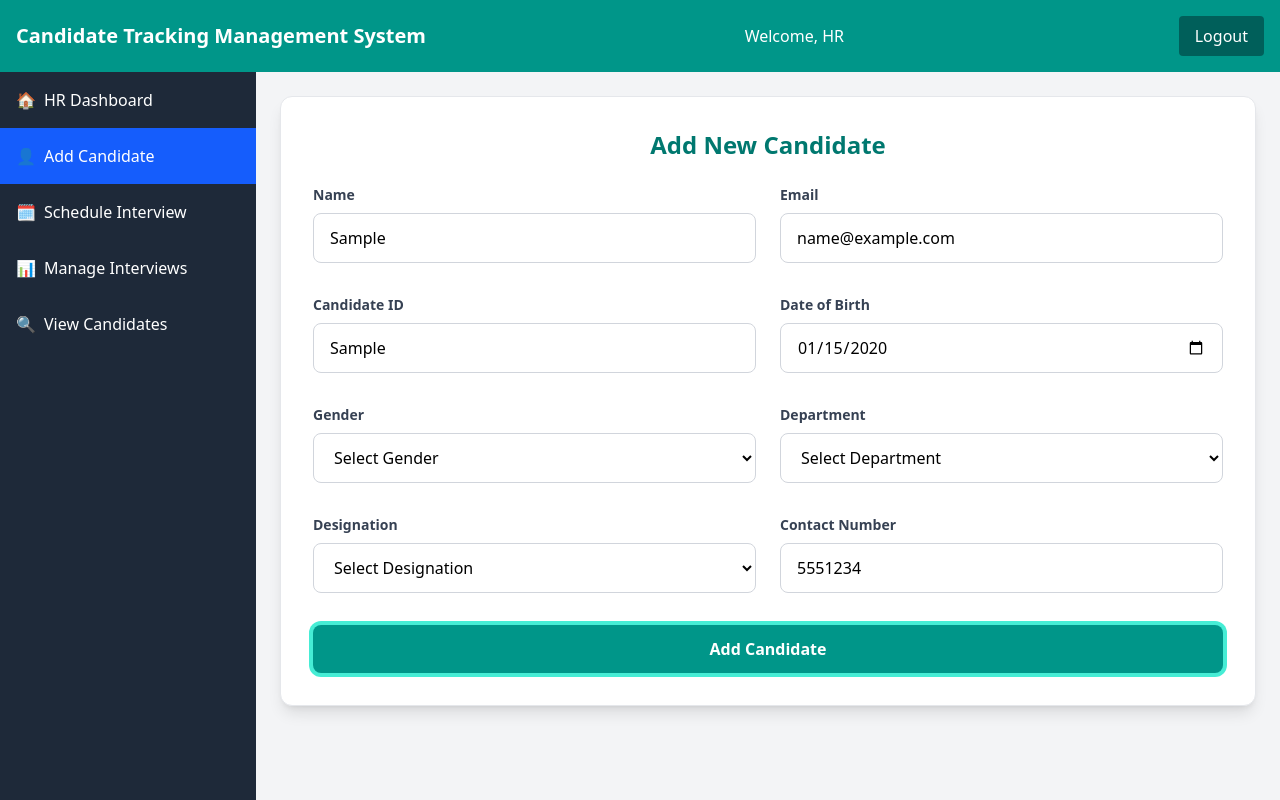
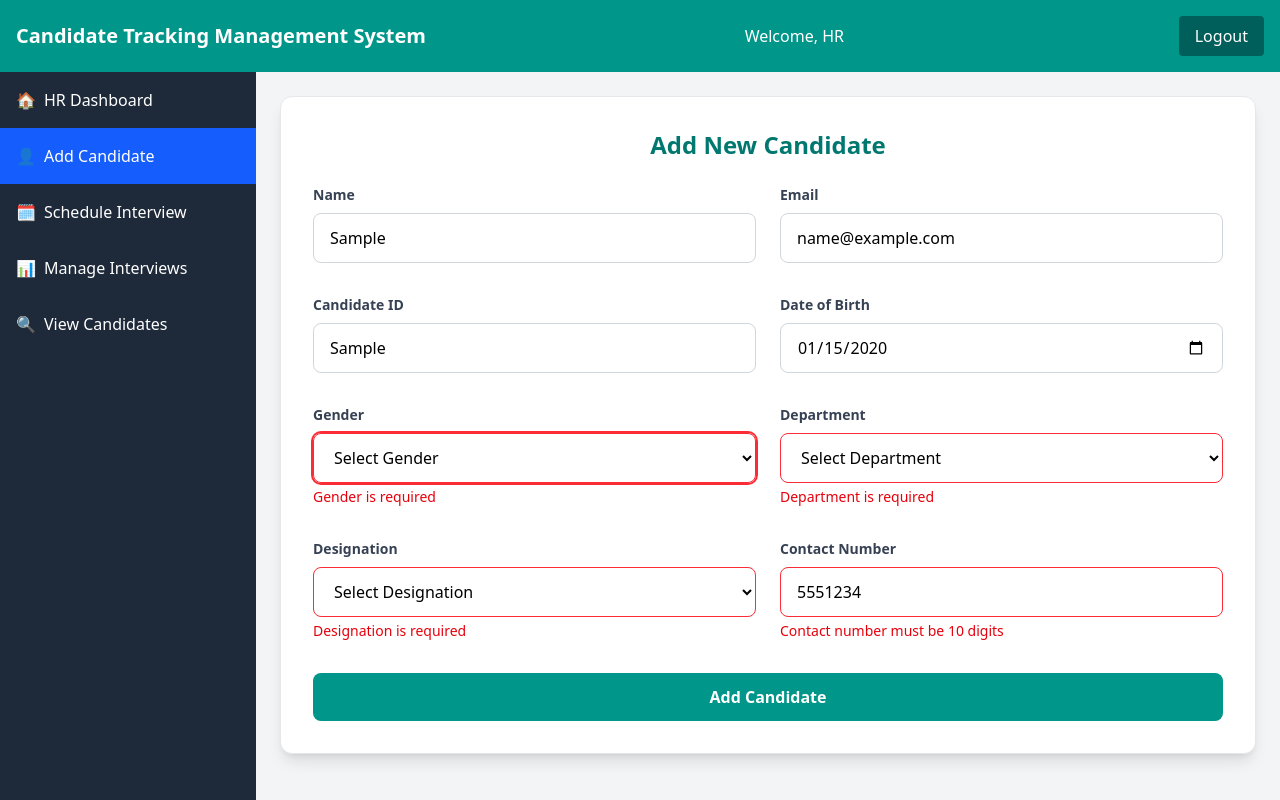
Before and after one commit to RansaraNS/CTMS-Frontend, a React (Vite) app in the folder frontend/: page /hr/add-candidate in a window 1280 px wide. Both pictures are taken after typing "Sample", "name@example.com", "Sample", "2020-01-15", "5551234" into the empty fields and a click on the button "Add Candidate". Built offline with nearby package versions, Linux system fonts and the light colour scheme.

Commit message:
Add validation and update

```diff
--- a/frontend/src/pages/HR/AddCandidate.jsx
+++ b/frontend/src/pages/HR/AddCandidate.jsx
@@ -1,8 +1,25 @@
 import React from 'react';
+import { useForm } from 'react-hook-form';
 import { useNavigate } from 'react-router-dom';
 
 const AddCandidate = () => {
   const navigate = useNavigate();
+  const {
+    register,
+    handleSubmit,
+    formState: { errors },
+    reset,
+  } = useForm({
+    mode: 'onBlur', // Validate on blur for better UX
+  });
+
+  const onSubmit = (data) => {
+
+    console.log('Form data:', data);
+
+
+    reset();
+  };
 
   const handleLogout = () => {
     localStorage.removeItem('role');
@@ -52,29 +69,57 @@ const AddCandidate = () => {
           <div className="flex-1 p-6">
             <div className="max-w-5xl mx-auto bg-white p-8 rounded-xl shadow-lg border border-gray-200">
               <h2 className="text-2xl font-bold text-teal-700 mb-6 text-center">Add New Candidate</h2>
-              <form className="space-y-8">
+              <form onSubmit={handleSubmit(onSubmit)} className="space-y-8">
                 <div className="grid grid-cols-2 gap-6">
                   <div>
                     <label className="block text-gray-700 text-sm font-semibold mb-2" htmlFor="name">
                       Name
                     </label>
                     <input
-                      className="w-full px-4 py-3 border border-gray-300 rounded-lg focus:outline-none focus:ring-2 focus:ring-teal-500 focus:border-transparent transition duration-200"
+                      className={`w-full px-4 py-3 border rounded-lg focus:outline-none focus:ring-2 transition duration-200 ${
+                        errors.name
+                          ? 'border-red-500 focus:ring-red-500'
+                          : 'border-gray-300 focus:ring-teal-500 focus:border-transparent'
+                      }`}
                       id="name"
                       type="text"
                       placeholder="Enter candidate name"
+                      {...register('name', {
+                        required: 'Candidate name is required',
+                        minLength: {
+                          value: 2,
+                          message: 'Name must be at least 2 characters',
+                        },
+                      })}
                     />
+                    {errors.name && (
+                      <p className="mt-1 text-sm text-red-600">{errors.name.message}</p>
+                    )}
                   </div>
                   <div>
                     <label className="block text-gray-700 text-sm font-semibold mb-2" htmlFor="email">
                       Email
                     </label>
                     <input
-                      className="w-full px-4 py-3 border border-gray-300 rounded-lg focus:outline-none focus:ring-2 focus:ring-teal-500 focus:border-transparent transition duration-200"
+                      className={`w-full px-4 py-3 border rounded-lg focus:outline-none focus:ring-2 transition duration-200 ${
+                        errors.email
+                          ? 'border-red-500 focus:ring-red-500'
+                          : 'border-gray-300 focus:ring-teal-500 focus:border-transparent'
+                      }`}
                       id="email"
                       type="email"
                       placeholder="Enter candidate email"
+                      {...register('email', {
+                        required: 'Candidate email is required',
+                        pattern: {
+                          value: /^[a-zA-Z0-9._%+-]+@[a-zA-Z0-9.-]+\.[a-zA-Z]{2,}$/,
+                          message: 'Invalid email address',
+                        },
+                      })}
                     />
+                    {errors.email && (
+                      <p className="mt-1 text-sm text-red-600">{errors.email.message}</p>
+                    )}
                   </div>
                 </div>
                 <div className="grid grid-cols-2 gap-6">
@@ -83,22 +128,42 @@ const AddCandidate = () => {
                       Candidate ID
                     </label>
                     <input
-                      className="w-full px-4 py-3 border border-gray-300 rounded-lg focus:outline-none focus:ring-2 focus:ring-teal-500 focus:border-transparent transition duration-200"
+                      className={`w-full px-4 py-3 border rounded-lg focus:outline-none focus:ring-2 transition duration-200 ${
+                        errors.candidateId
+                          ? 'border-red-500 focus:ring-red-500'
+                          : 'border-gray-300 focus:ring-teal-500 focus:border-transparent'
+                      }`}
                       id="candidateId"
                       type="text"
                       placeholder="Enter candidate ID"
+                      {...register('candidateId', {
+                        required: 'Candidate ID is required',
+                      })}
                     />
+                    {errors.candidateId && (
+                      <p className="mt-1 text-sm text-red-600">{errors.candidateId.message}</p>
+                    )}
                   </div>
                   <div>
                     <label className="block text-gray-700 text-sm font-semibold mb-2" htmlFor="dob">
                       Date of Birth
                     </label>
                     <input
-                      className="w-full px-4 py-3 border border-gray-300 rounded-lg focus:outline-none focus:ring-2 focus:ring-teal-500 focus:border-transparent transition duration-200"
+                      className={`w-full px-4 py-3 border rounded-lg focus:outline-none focus:ring-2 transition duration-200 ${
+                        errors.dob
+                          ? 'border-red-500 focus:ring-red-500'
+                          : 'border-gray-300 focus:ring-teal-500 focus:border-transparent'
+                      }`}
                       id="dob"
                       type="date"
-                      placeholder="Select date of birth"
+                      {...register('dob', {
+                        required: 'Date of birth is required',
+                        validate: (value) => new Date(value) < new Date() || 'Date of birth must be in the past',
+                      })}
                     />
+                    {errors.dob && (
+                      <p className="mt-1 text-sm text-red-600">{errors.dob.message}</p>
+                    )}
                   </div>
                 </div>
                 <div className="grid grid-cols-2 gap-6">
@@ -107,22 +172,39 @@ const AddCandidate = () => {
                       Gender
                     </label>
                     <select
-                      className="w-full px-4 py-3 border border-gray-300 rounded-lg focus:outline-none focus:ring-2 focus:ring-teal-500 focus:border-transparent transition duration-200"
+                      className={`w-full px-4 py-3 border rounded-lg focus:outline-none focus:ring-2 transition duration-200 ${
+                        errors.gender
+                          ? 'border-red-500 focus:ring-red-500'
+                          : 'border-gray-300 focus:ring-teal-500 focus:border-transparent'
+                      }`}
                       id="gender"
+                      {...register('gender', {
+                        required: 'Gender is required',
+                      })}
                     >
                       <option value="">Select Gender</option>
                       <option value="male">Male</option>
                       <option value="female">Female</option>
                       <option value="other">Other</option>
                     </select>
+                    {errors.gender && (
+                      <p className="mt-1 text-sm text-red-600">{errors.gender.message}</p>
+                    )}
                   </div>
                   <div>
                     <label className="block text-gray-700 text-sm font-semibold mb-2" htmlFor="department">
                       Department
                     </label>
                     <select
-                      className="w-full px-4 py-3 border border-gray-300 rounded-lg focus:outline-none focus:ring-2 focus:ring-teal-500 focus:border-transparent transition duration-200"
+                      className={`w-full px-4 py-3 border rounded-lg focus:outline-none focus:ring-2 transition duration-200 ${
+                        errors.department
+                          ? 'border-red-500 focus:ring-red-500'
+                          : 'border-gray-300 focus:ring-teal-500 focus:border-transparent'
+                      }`}
                       id="department"
+                      {...register('department', {
+                        required: 'Department is required',
+                      })}
                     >
                       <option value="">Select Department</option>
                       <option value="hr">Software Engineering</option>
@@ -130,6 +212,9 @@ const AddCandidate = () => {
                       <option value="finance">Bussiness Management</option>
                       <option value="marketing">Marketing</option>
                     </select>
+                    {errors.department && (
+                      <p className="mt-1 text-sm text-red-600">{errors.department.message}</p>
+                    )}
                   </div>
                 </div>
                 <div className="grid grid-cols-2 gap-6">
@@ -138,8 +223,15 @@ const AddCandidate = () => {
                       Designation
                     </label>
                     <select
-                      className="w-full px-4 py-3 border border-gray-300 rounded-lg focus:outline-none focus:ring-2 focus:ring-teal-500 focus:border-transparent transition duration-200"
+                      className={`w-full px-4 py-3 border rounded-lg focus:outline-none focus:ring-2 transition duration-200 ${
+                        errors.designation
+                          ? 'border-red-500 focus:ring-red-500'
+                          : 'border-gray-300 focus:ring-teal-500 focus:border-transparent'
+                      }`}
                       id="designation"
+                      {...register('designation', {
+                        required: 'Designation is required',
+                      })}
                     >
                       <option value="">Select Designation</option>
                       <option value="manager">Project Manager</option>
@@ -147,22 +239,39 @@ const AddCandidate = () => {
                       <option value="junior">Data Analyst</option>
                       <option value="intern">Intern</option>
                     </select>
+                    {errors.designation && (
+                      <p className="mt-1 text-sm text-red-600">{errors.designation.message}</p>
+                    )}
                   </div>
                   <div>
                     <label className="block text-gray-700 text-sm font-semibold mb-2" htmlFor="contactNumber">
                       Contact Number
                     </label>
                     <input
-                      className="w-full px-4 py-3 border border-gray-300 rounded-lg focus:outline-none focus:ring-2 focus:ring-teal-500 focus:border-transparent transition duration-200"
+                      className={`w-full px-4 py-3 border rounded-lg focus:outline-none focus:ring-2 transition duration-200 ${
+                        errors.contactNumber
+                          ? 'border-red-500 focus:ring-red-500'
+                          : 'border-gray-300 focus:ring-teal-500 focus:border-transparent'
+                      }`}
                       id="contactNumber"
                       type="tel"
                       placeholder="Enter contact number"
+                      {...register('contactNumber', {
+                        required: 'Contact number is required',
+                        pattern: {
+                          value: /^\d{10}$/,
+                          message: 'Contact number must be 10 digits',
+                        },
+                      })}
                     />
+                    {errors.contactNumber && (
+                      <p className="mt-1 text-sm text-red-600">{errors.contactNumber.message}</p>
+                    )}
                   </div>
                 </div>
                 <button
                   className="w-full bg-teal-600 text-white py-3 rounded-lg hover:bg-teal-700 focus:ring-4 focus:ring-teal-300 transition duration-200 font-semibold"
-                  type="button"
+                  type="submit"
                 >
                   Add Candidate
                 </button>
```
